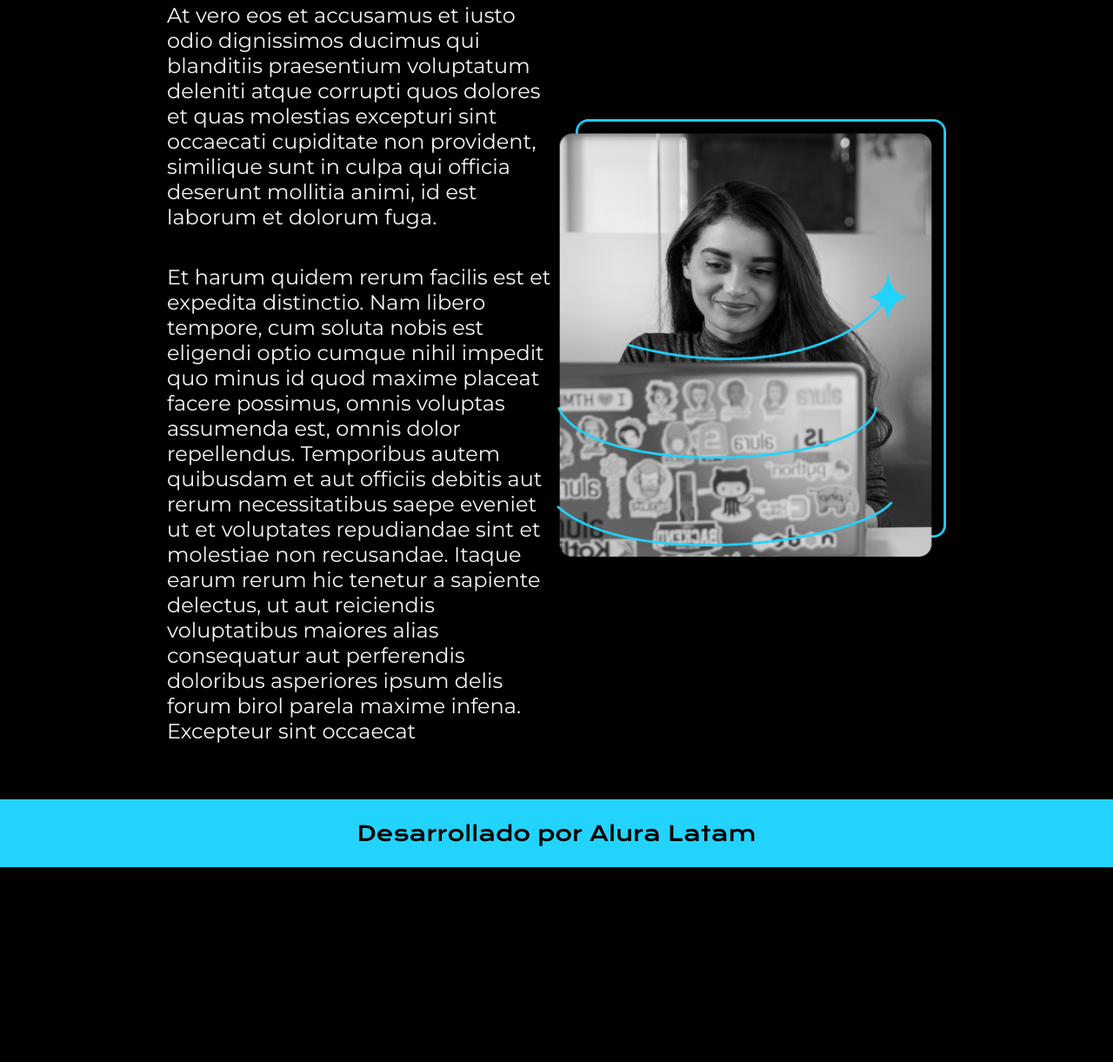
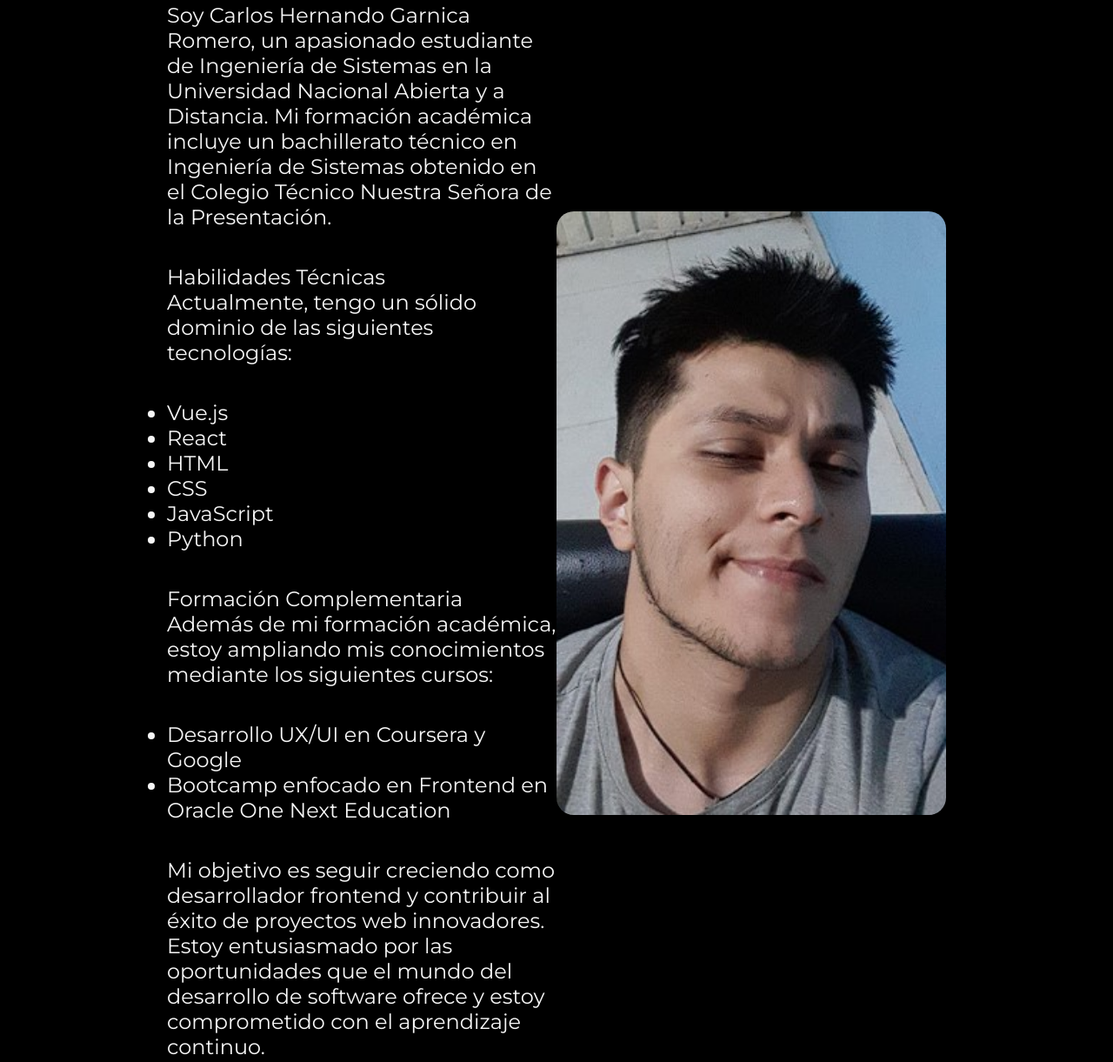
Before and after one commit to Solrac26/Curriculum_in_development, a plain HTML site: page about.html in a window 1280 px wide. Shown: the part 196-1417 px from the top of the page at 87% size. Before the commit the page ends 1193 px from the top, so only its background shows below. Drawn offline with nearby package versions, Linux system fonts and the light colour scheme.

Commit message:
Actualizacion de Datos propios

```diff
--- a/about.html
+++ b/about.html
@@ -1,12 +1,13 @@
 <!DOCTYPE html>
 <html lang="es-mx">
+
 <head>
-    <meta charset="UTF-8">
-    <meta name="viewport" content="width=device-width, initial-scale=1.0">
+    <meta charset="UTF-8" />
+    <meta name="viewport" content="width=device-width, initial-scale=1.0" />
     <title>Portafolio</title>
-    <link rel="stylesheet" href="styles/style.css">
+    <link rel="stylesheet" href="styles/style.css" />
+</head>
 
-</head>
 <body>
     <header class="header">
         <nav class="header__menu">
@@ -17,26 +18,49 @@
     <main class="presentacion">
         <section class="presentacion__contenido">
             <h1 class="presentacion__contenido__titulo">Sobre mí</h1>
-                <p class="presentacion__contenido__texto">At vero eos et accusamus et iusto odio dignissimos ducimus qui blanditiis praesentium voluptatum deleniti
-                    atque corrupti quos dolores et quas molestias excepturi sint occaecati cupiditate non provident,
-                    similique sunt in culpa qui officia deserunt mollitia animi, id est laborum et dolorum fuga.
-
-                </p>
-                <p class="presentacion__contenido__texto">
-                    Et harum quidem rerum facilis est et expedita distinctio. Nam libero tempore, cum soluta nobis est
-                    eligendi optio cumque nihil impedit quo minus id quod maxime placeat facere possimus, omnis voluptas
-                    assumenda est, omnis dolor repellendus. Temporibus autem quibusdam et aut officiis debitis aut rerum
-                    necessitatibus saepe eveniet ut et voluptates repudiandae sint et molestiae non recusandae. Itaque earum
-                    rerum hic tenetur a sapiente delectus, ut aut reiciendis voluptatibus maiores alias consequatur aut
-                    perferendis doloribus asperiores ipsum delis forum birol parela maxime infena. Excepteur sint occaecat
-                </p>
-
+            <p class="presentacion__contenido__texto">
+                Soy Carlos Hernando Garnica Romero, un apasionado estudiante de
+                Ingeniería de Sistemas en la Universidad Nacional Abierta y a
+                Distancia. Mi formación académica incluye un bachillerato técnico en
+                Ingeniería de Sistemas obtenido en el Colegio Técnico Nuestra Señora
+                de la Presentación.
+            </p>
+            <p class="presentacion__contenido__texto">
+                Habilidades Técnicas
+                <br>
+                Actualmente, tengo un sólido dominio de las
+                siguientes tecnologías:
+            </p>
+            <ul class="presentacion__contenido__texto">
+                <li>Vue.js</li>
+                <li>React</li>
+                <li>HTML</li>
+                <li>CSS</li>
+                <li>JavaScript</li>
+                <li>Python</li>
+            </ul>
+            <p class="presentacion__contenido__texto">
+                Formación Complementaria
+                <br>
+                Además de mi formación académica, estoy
+                ampliando mis conocimientos mediante los siguientes cursos:
+            <ul class="presentacion__contenido__texto">
+                <li>Desarrollo UX/UI en Coursera y Google </li>
+                <li>Bootcamp enfocado en Frontend en Oracle One Next Education</li>
+            </ul>
+            <p class="presentacion__contenido__texto">
+                Mi objetivo es seguir creciendo como desarrollador
+                frontend y contribuir al éxito de proyectos web innovadores. Estoy
+                entusiasmado por las oportunidades que el mundo del desarrollo de
+                software ofrece y estoy comprometido con el aprendizaje continuo.
+            </p>
+            </p>
         </section>
-            <img class="presentacion__imagen" src="./assets/imagen.png" alt="Foto de Ana García desarrolando un proyecto">
+        <img class="presentacion__imagen" src="./assets/imagen.jpg" alt="Foto de Ana García desarrolando un proyecto" />
     </main>
     <footer class="footer">
         <p>Desarrollado por Alura Latam</p>
     </footer>
+</body>
 
-</body>
 </html>
--- a/styles/style.css
+++ b/styles/style.css
@@ -105,6 +105,7 @@ body{
 
 .presentacion__imagen{
     width: 50%;
+    border-radius: 20px;
 }
 
 .footer{
```
Also changed, not shown: index.html (+6 -11 lines), assets/imagen.jpg (added), assets/imagen.png (deleted).
